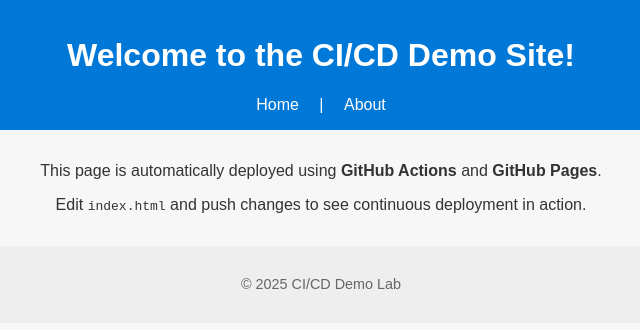
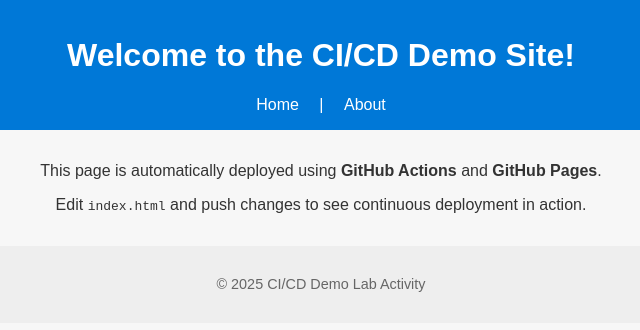
Before and after one commit to drewramos/ci-cd-github-pages-demo, a plain HTML site: page index.html in a window 1280 px wide. Shown: the full height of the page, 319-959 px from the left. Drawn offline with Linux system fonts and the light colour scheme.

Commit message:
Update index.html

```diff
--- a/index.html
+++ b/index.html
@@ -21,7 +21,7 @@
   </main>
 
   <footer>
-    <p>© 2025 CI/CD Demo Lab</p>
+    <p>© 2025 CI/CD Demo Lab Activity</p>
   </footer>
 
   <script src="js/main.js"></script>
```
